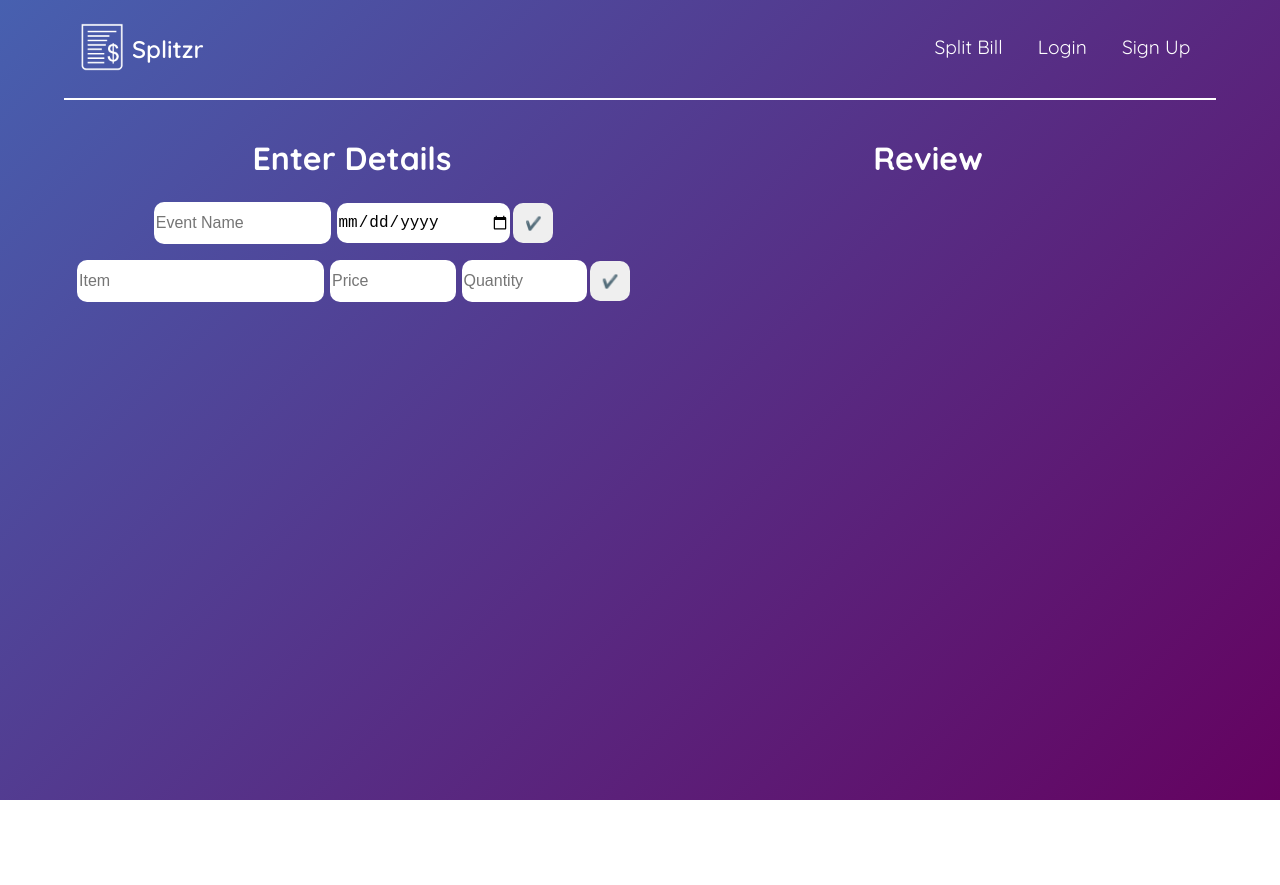
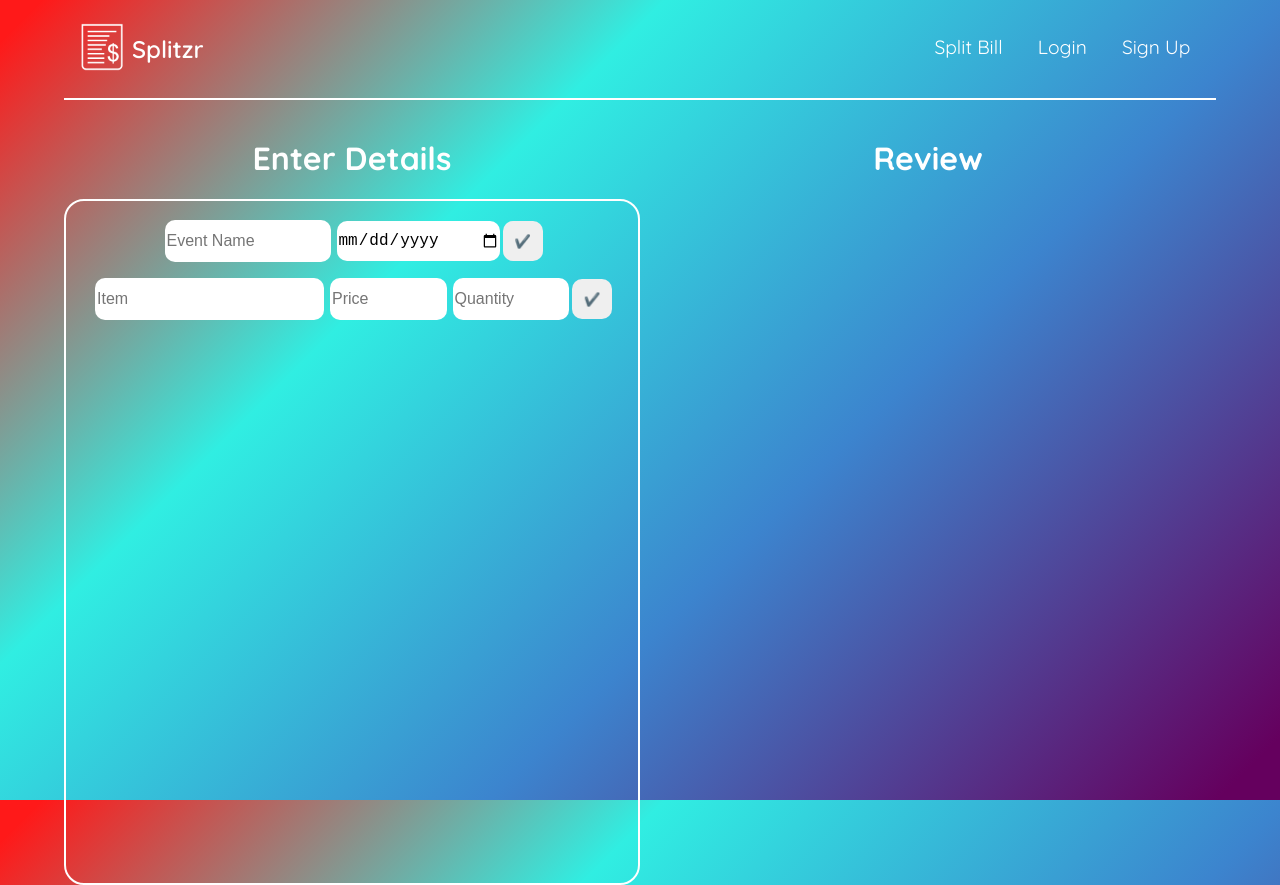
Before and after one commit to roccovulpis/Splitzr, a React (Vite) app: page /split-bill in a window 1280 px wide. Before the commit the page ends 800 px from the top, so only its background shows below. Built offline with nearby package versions, Linux system fonts and the light colour scheme.

Commit message:
Added border to the bill form.

```diff
--- a/src/components/BillForm.jsx
+++ b/src/components/BillForm.jsx
@@ -105,11 +105,11 @@
         </button>
       </div>
 
-      <ol>
+      <ol className='added-items'>
         {items.map((item, index) => (
           <li key={index}>
             <span className="text">
-            {item.quantity} x {item.name} - ${item.price}
+              {item.quantity} x {item.name} - ${item.price}
             </span>
             <input
               type="number"
--- a/src/styles/BillForm.css
+++ b/src/styles/BillForm.css
@@ -1,3 +1,32 @@
+.event-form-container {
+    border: 2px solid white;
+    border-radius: 20px;
+    padding: 1rem;
+    display: flex;
+    flex-direction: column;
+    min-height: 650px;
+
+}
+
+.added-items {
+    overflow-y: scroll;
+}
+
+.added-items::-webkit-scrollbar {
+    width: 10px; /* Width of the scrollbar */
+}
+
+.added-items::-webkit-scrollbar-track {
+    background: #f4f4f4; /* Track color */
+    border-radius: 10px; /* Rounded corners */
+}
+
+.added-items::-webkit-scrollbar-thumb {
+    background-color: #888; /* Thumb color */
+    border-radius: 10px; /* Rounded corners */
+    border: 2px solid #f4f4f4; /* Optional border around thumb */
+}
+
 input {
     height: 40px;
     width: 30%;
```
